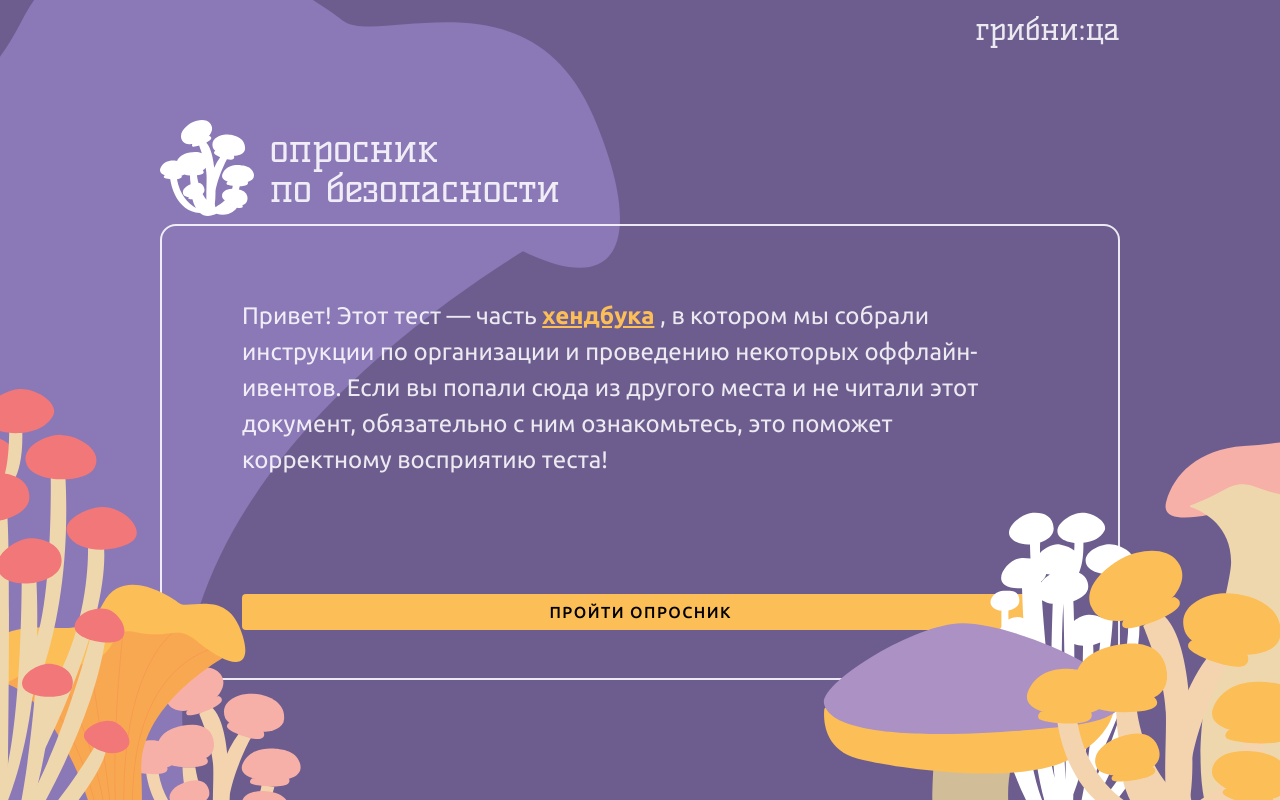
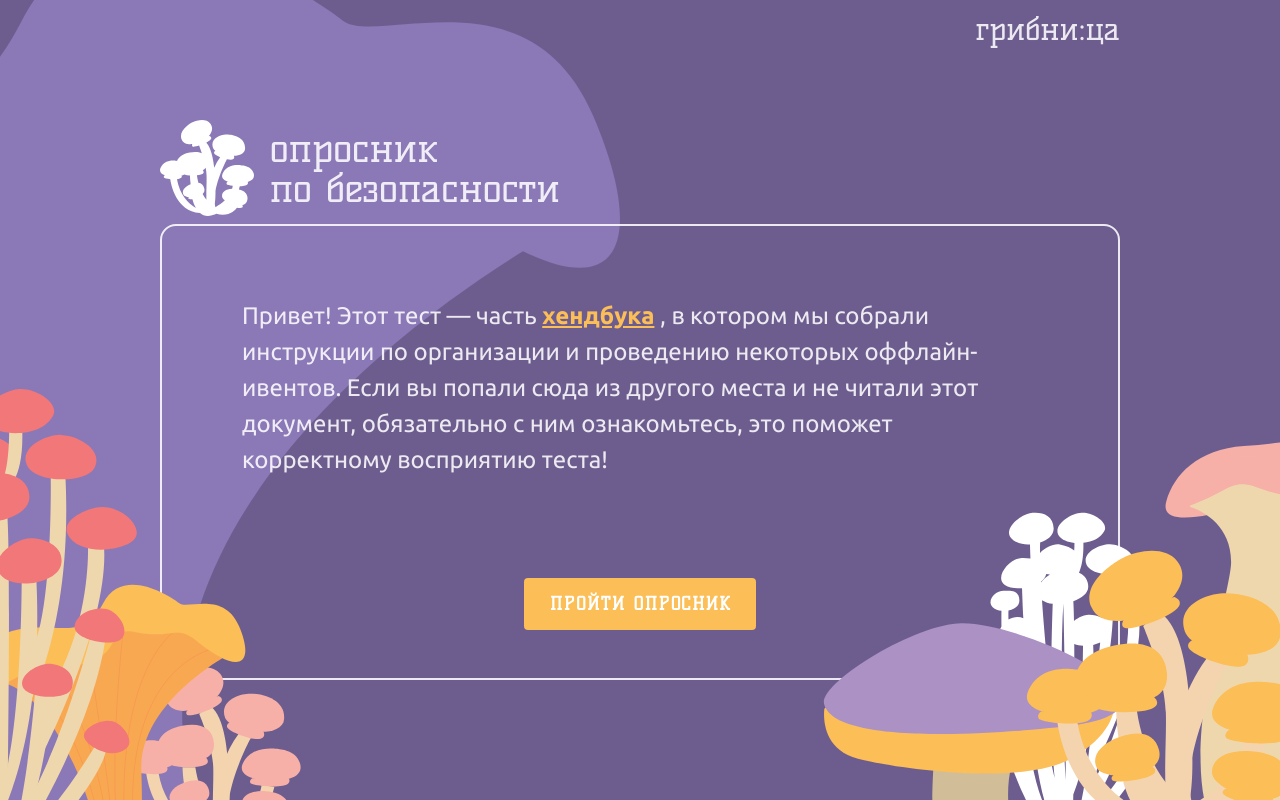
Before and after one commit to artefom/securtest, a Vue app: page / in a window 1280 px wide. Built offline with nearby package versions, Linux system fonts and the light colour scheme.

Commit message:
Fix button

```diff
--- a/src/pages/index.vue
+++ b/src/pages/index.vue
@@ -35,14 +35,20 @@
             теста!
           </p>
 
-          <v-btn
-            text="Пройти опросник"
-            density="comfortable"
-            size="large"
-            color="primary"
-            variant="flat"
-            @click="start"
-          ></v-btn>
+          <div style="width: 100%; display: flex; justify-content: center">
+            <v-btn
+              style="
+                font-family: 'Kelly Slab', sans-serif;
+                font-weight: bold;
+                color: white !important;
+              "
+              size="x-large"
+              color="primary"
+              variant="flat"
+              @click="start"
+              >Пройти опросник</v-btn
+            >
+          </div>
         </div>
 
         <v-carousel
```
